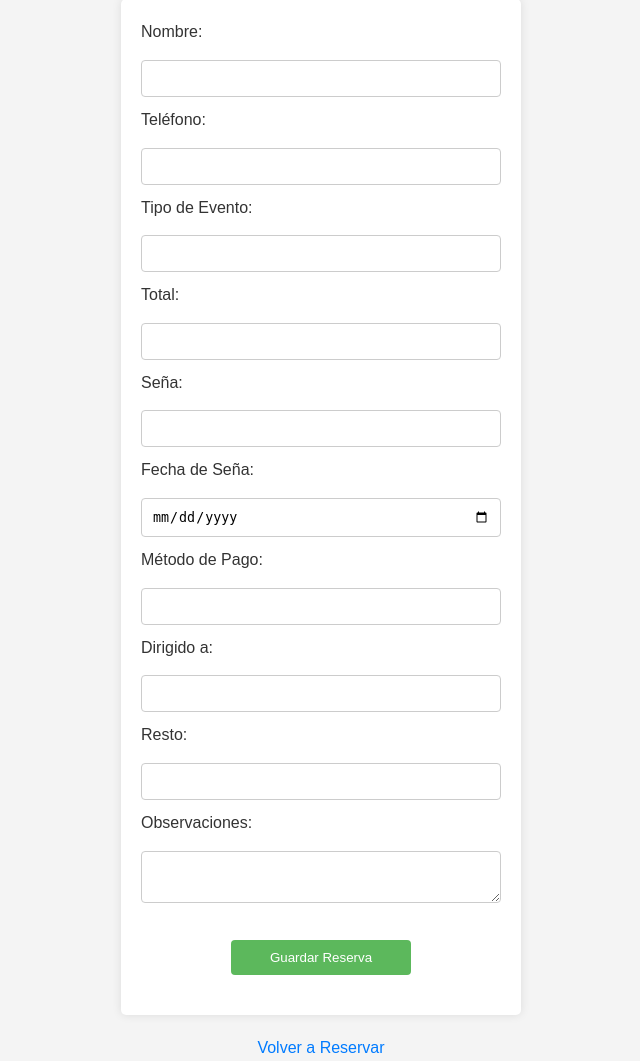
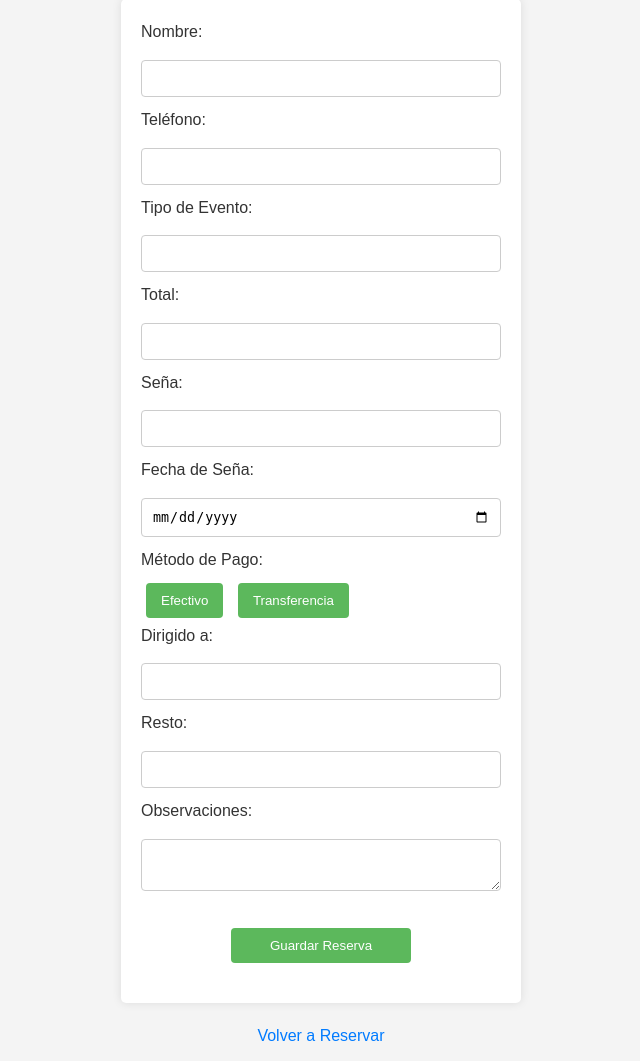
Before and after one commit to JC3545/SistemaQuinta, a Flask app: template templates/ingresar_cliente.html in a window 1280 px wide. Shown: the part 79-1140 px from the top of the page, without its empty margins (319-959 px from the left). Run offline with Flask 3, Linux system fonts and the light colour scheme; the template is opened without the code that fills it, so the values that code supplies are empty.

```diff
--- a/app.py
+++ b/app.py
@@ -177,7 +177,9 @@ def eliminar_reserva(id):
     conn.commit()
     conn.close()
     flash('Reserva eliminada con éxito')
-    return redirect(url_for('ver_reservas'))
+    return redirect(url_for('reservas'))
+
+
 
 @app.route('/ingresar_cliente', methods=['POST'])
 def ingresar_cliente():
--- a/templates/ingresar_cliente.html
+++ b/templates/ingresar_cliente.html
@@ -12,12 +12,28 @@
             const resto = total - seña;
             document.getElementById('resto').value = resto >= 0 ? resto : 0; // Asegura que no sea negativo
         }
+
+        function habilitarCampo(metodo) {
+            const efectivoDiv = document.getElementById('efectivoDiv');
+            const transferenciaDiv = document.getElementById('transferenciaDiv');
+            document.getElementById('metodo_pago').value = metodo; // Establece el valor del método de pago oculto
+            if (metodo === 'efectivo') {
+                efectivoDiv.style.display = 'block';
+                transferenciaDiv.style.display = 'none';
+                document.getElementById('transferencia').value = '';
+            } else {
+                efectivoDiv.style.display = 'none';
+                transferenciaDiv.style.display = 'block';
+                document.getElementById('efectivo').value = '';
+            }
+        }
     </script>
 </head>
 <body>
     <h2>Ingresar Datos del Cliente</h2>
     <form method="POST" action="/ingresar_cliente">
         <input type="hidden" name="fecha" value="{{ fecha }}">
+        <input type="hidden" id="metodo_pago" name="metodo_pago"> <!-- Campo oculto para el método de pago -->
         <label for="nombre">Nombre:</label>
         <input type="text" id="nombre" name="nombre" required>
 
@@ -36,8 +52,21 @@
         <label for="fecha_seña">Fecha de Seña:</label>
         <input type="date" id="fecha_seña" name="fecha_seña" required>
 
-        <label for="metodo_pago">Método de Pago:</label>
-        <input type="text" id="metodo_pago" name="metodo_pago" required>
+        <label>Método de Pago:</label>
+        <div>
+            <button type="button" onclick="habilitarCampo('efectivo')">Efectivo</button>
+            <button type="button" onclick="habilitarCampo('transferencia')">Transferencia</button>
+        </div>
+
+        <div id="efectivoDiv" style="display: none;">
+            <label for="efectivo">Monto Efectivo $:</label>
+            <input type="number" id="efectivo" name="efectivo">
+        </div>
+
+        <div id="transferenciaDiv" style="display: none;">
+            <label for="transferencia">Monto Transferencia $:</label>
+            <input type="number" id="transferencia" name="transferencia">
+        </div>
 
         <label for="dirigido_a">Dirigido a:</label>
         <input type="text" id="dirigido_a" name="dirigido_a" required>
```
Also changed, not shown: reservas.db.
